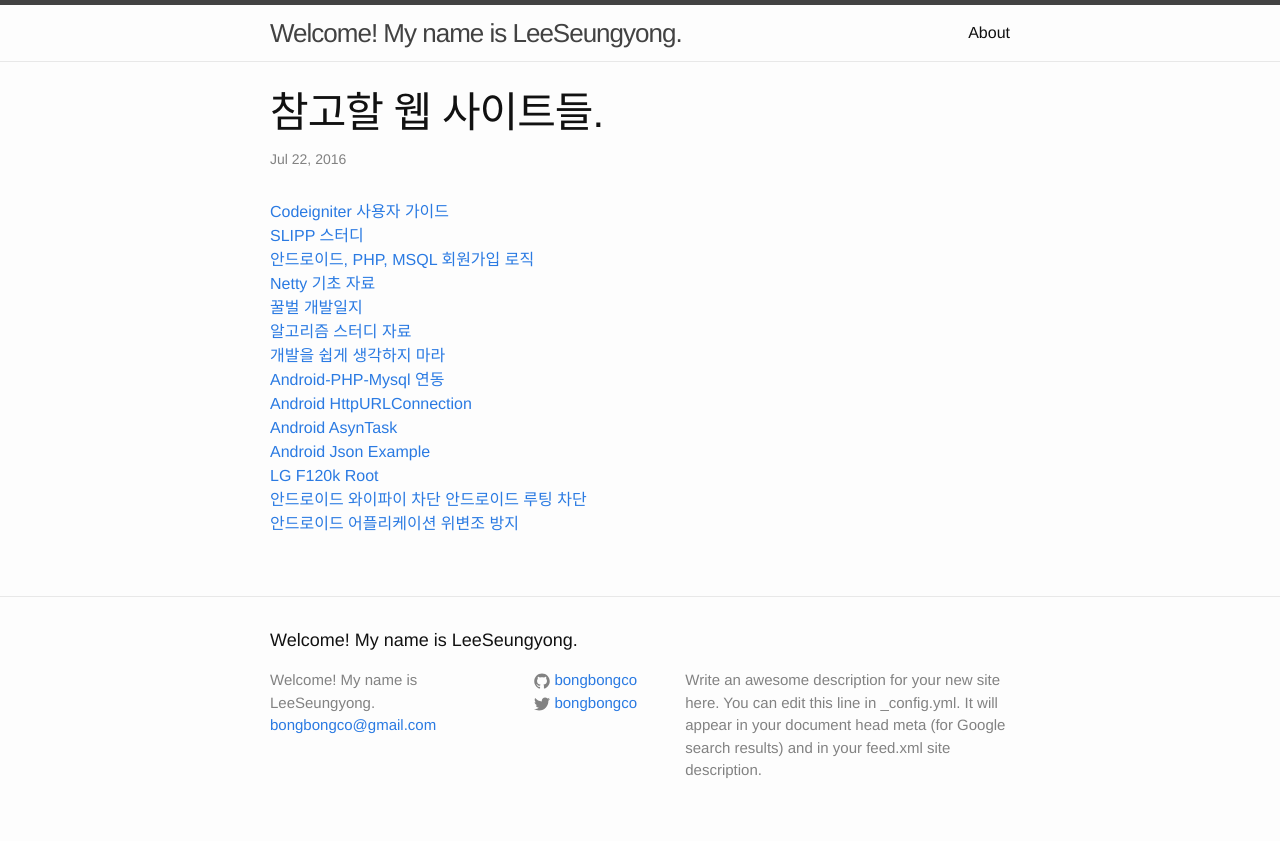
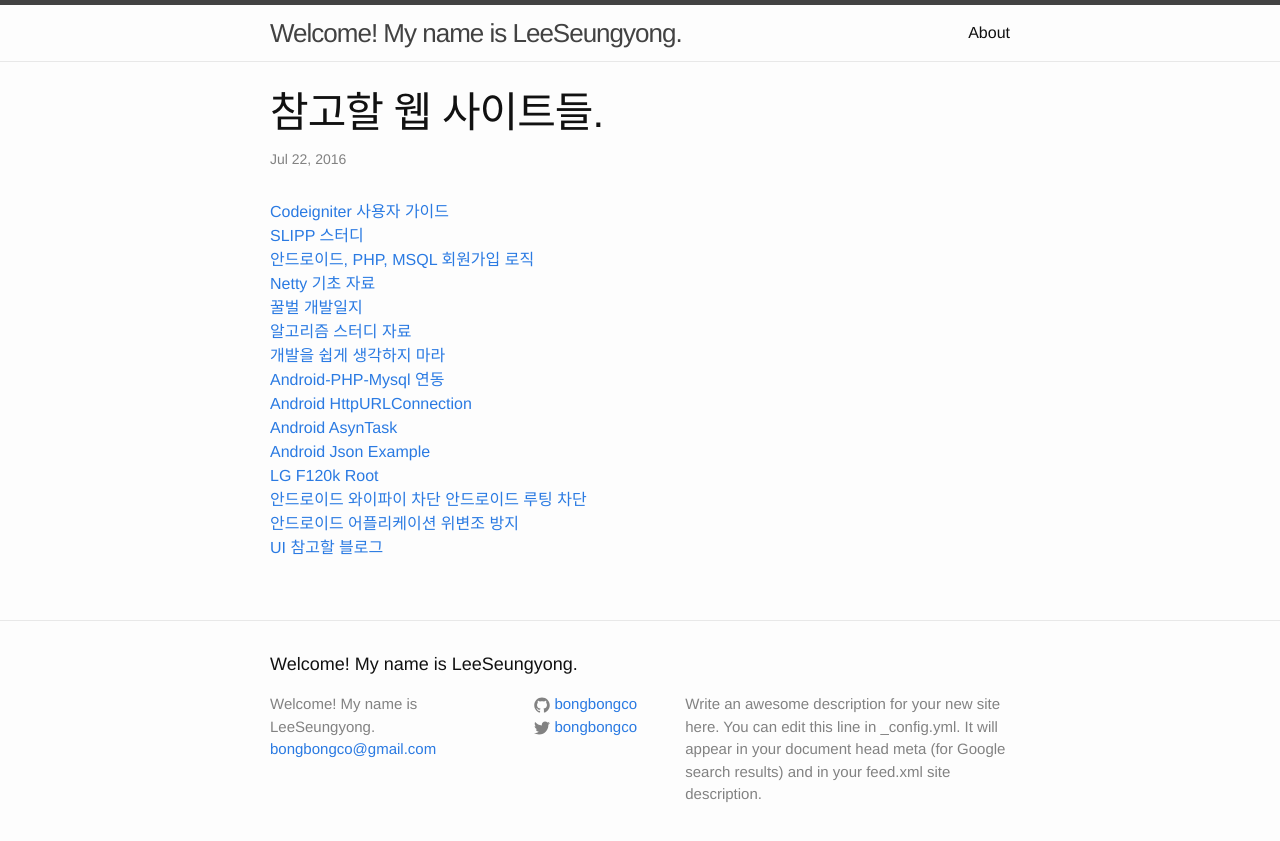
Before and after one commit to LktProgrammer/bongbongco.github.io, a Jekyll site: the page built from _posts/2016-07-22-Website-List.markdown, in a window 1280 px wide. Shown: the top 841 px of the page. Built offline with Jekyll 4.4.1, drawn with Linux system fonts in a browser that asks for light colours.

Commit message:
Update 2016-07-22-Website-List.markdown

```diff
--- a/_posts/2016-07-22-Website-List.markdown
+++ b/_posts/2016-07-22-Website-List.markdown
@@ -18,3 +18,4 @@ title: 참고할 웹 사이트들.
 [안드로이드 와이파이 차단](http://m.blog.naver.com/hanhunh89/220622229984)
 [안드로이드 루팅 차단](http://arabiannight.tistory.com/entry/안드로이드Android-루팅-여부-확인-하기)
 [안드로이드 어플리케이션 위변조 방지](http://dev.re.kr/70)
+[UI 참고할 블로그](https://github.com/Pluu/pluu.github.io)
```
